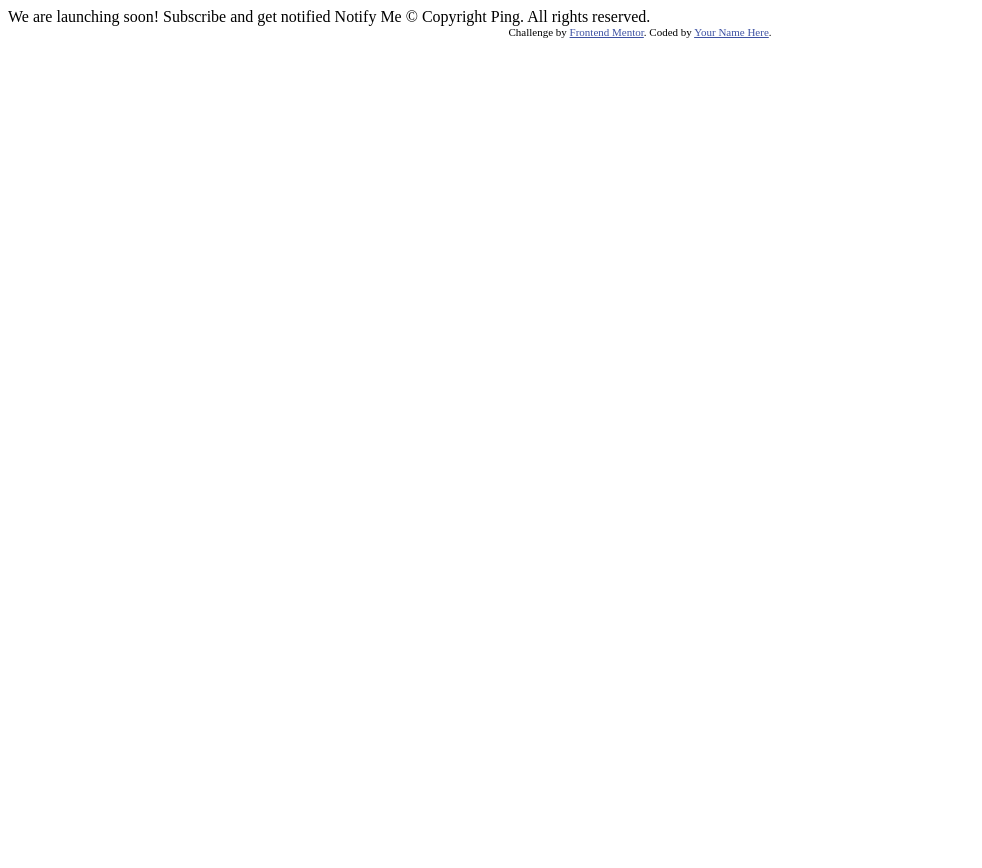
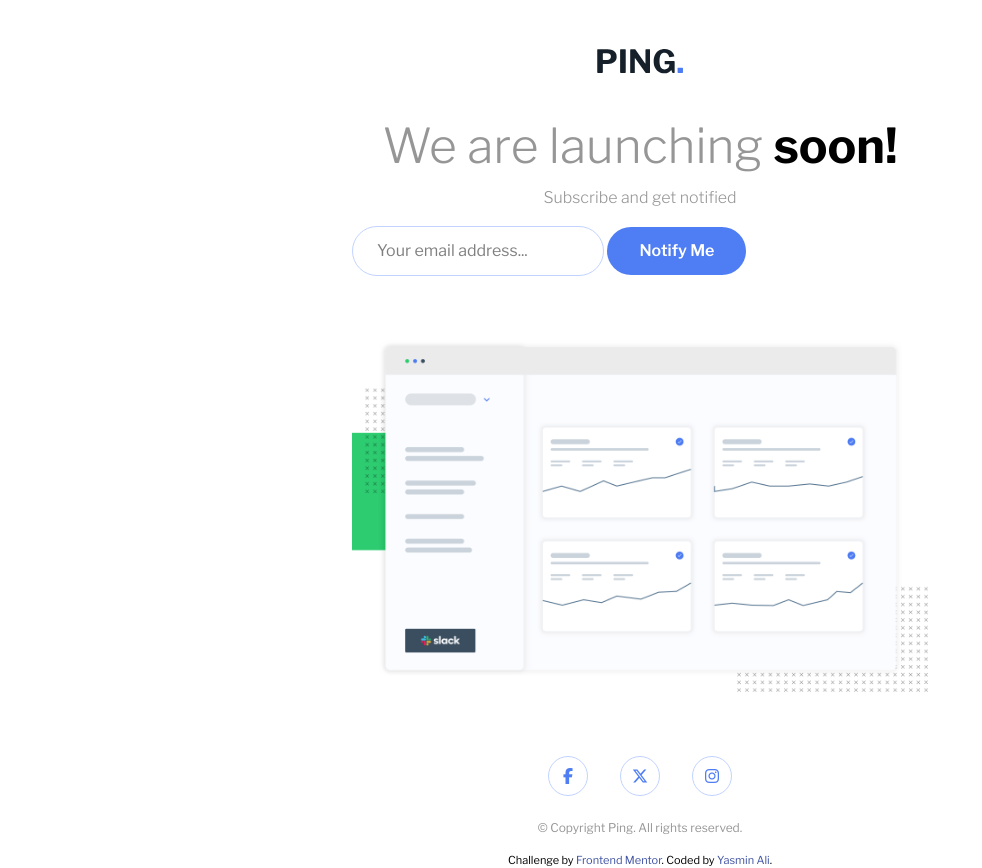
Before and after one commit to jzzmiiinn/ping-coming-soon-page-master, a website: page index.html in a window 1280 px wide. Shown: the whole page, without its empty margins (0-982 px from the left). Before the commit the page ends 800 px from the top, so only its background shows below. Drawn offline with nearby package versions, Linux system fonts and the light colour scheme.

Commit message:
Configure TailwindCSS for production

```diff
--- a/index.html
+++ b/index.html
@@ -1,32 +1,102 @@
-<!DOCTYPE html>
+<!doctype html>
 <html lang="en">
   <head>
-  <meta charset="UTF-8">
-  <meta name="viewport" content="width=device-width, initial-scale=1.0"> <!-- displays site properly based on user's device -->
-
-  <link rel="icon" type="image/png" sizes="32x32" href="./images/favicon-32x32.png">
+    <meta charset="UTF-8" />
+    <meta name="viewport" content="width=device-width, initial-scale=1.0" />
+    <link rel="preconnect" href="https://fonts.googleapis.com" />
+    <link rel="preconnect" href="https://fonts.gstatic.com" crossorigin />
+    <link
+      href="https://fonts.googleapis.com/css2?family=Libre+Franklin:wght@100..900&display=swap"
+      rel="stylesheet"
+    />
+    <link
+      rel="icon"
+      type="image/png"
+      sizes="32x32"
+      href="./images/favicon-32x32.png"
+    />
 
     <title>Frontend Mentor | Ping coming soon page</title>
-
-  <!-- Feel free to remove these styles or customise in your own stylesheet 👍 -->
+    <link rel="stylesheet" href="./output.css" />
+    <link
+      rel="stylesheet"
+      href="https://cdnjs.cloudflare.com/ajax/libs/font-awesome/6.7.2/css/all.min.css"
+    />
     <style>
-    .attribution { font-size: 0.6875rem; text-align: center; }
-    .attribution a { color: hsl(228, 45%, 44%); }
+      .attribution {
+        font-size: 0.6875rem;
+        text-align: center;
+      }
+      .attribution a {
+        color: hsl(228, 45%, 44%);
+      }
     </style>
   </head>
-<body>
-
-  We are launching soon!
-
+  <body class="font-libre">
+    <div class="flex flex-col items-center justify-center py-4 px-10">
+      <img class="m-8" src="images/logo.svg" alt="Logo" />
+      <p class="text-[hsl(0,0%,59%)] text-5xl mt-4 font-light">
+        We are launching <span class="text-black font-bold">soon!</span>
+      </p>
+      <p class="text-[hsl(0,0%,59%)] m-4 text-base font-light">
         Subscribe and get notified
-
+      </p>
+      <div
+        class="text-base flex flex-col mb-6 md:flex-row gap-4 w-full max-w-xl"
+      >
+        <form>
+          <input
+            type="email"
+            id="emailForm"
+            placeholder="Your email address..."
+            class="flex-1 border border-[hsl(223,100%,88%)] rounded-full px-6 py-3 outline-none"
+          />
+          <button
+            class="bg-[hsl(223,87%,63%)] text-white rounded-full px-8 py-3 font-semibold hover:opacity-90 transition"
+          >
             Notify Me
-
+          </button>
+        </form>
+      </div>
+      <p id="error"></p>
+      <img
+        class="w-full max-w-xl my-10"
+        src="images/illustration-dashboard.png"
+        alt="illustration dashboard"
+      />
+      <div class="flex gap-8 text-base text-[hsl(223,87%,63%)] m-6">
+        <a
+          href="https://facebook.com"
+          target="_blank"
+          class="w-10 h-10 flex items-center justify-center rounded-full border border-[hsl(223,100%,88%)] text-[hsl(223,87%,63%)] hover:bg-[hsl(223,87%,63%)] hover:text-white transition"
+        >
+          <i class="fa-brands fa-facebook-f"></i>
+        </a>
+        <a
+          href="https://x.com"
+          target="_blank"
+          class="w-10 h-10 flex items-center justify-center rounded-full border border-[hsl(223,100%,88%)] text-[hsl(223,87%,63%)] hover:bg-[hsl(223,87%,63%)] hover:text-white transition"
+        >
+          <i class="fa-brands fa-x-twitter"></i>
+        </a>
+        <a
+          href="https://instagram.com"
+          target="_blank"
+          class="w-10 h-10 flex items-center justify-center rounded-full border border-[hsl(223,100%,88%)] text-[hsl(223,87%,63%)] hover:bg-[hsl(223,87%,63%)] hover:text-white transition"
+        >
+          <i class="fa-brands fa-instagram"></i>
+        </a>
+      </div>
+      <footer class="text-[hsl(0,0%,59%)] text-xs">
         &copy; Copyright Ping. All rights reserved.
+      </footer>
+    </div>
 
     <footer class="attribution">
-      Challenge by <a href="https://www.frontendmentor.io?ref=challenge">Frontend Mentor</a>.
-      Coded by <a href="#">Your Name Here</a>.
+      Challenge by
+      <a href="https://www.frontendmentor.io?ref=challenge">Frontend Mentor</a>.
+      Coded by <a href="#">Yasmin Ali</a>.
     </footer>
+    <script src="script.js"></script>
   </body>
 </html>
--- /dev/null
+++ b/input.css
@@ -0,0 +1,5 @@
+@import "tailwindcss";
+
+@theme {
+  --font-libre: "Libre Franklin", sans-serif;
+}
--- /dev/null
+++ b/script.js
@@ -0,0 +1,19 @@
+const form = document.getElementById("emailForm");
+const input = document.getElementById("emailInput");
+const error = document.getElementById("error");
+
+const emailPattern = /^[^\s@]+@[^\s@]+\.[^\s@]+$/;
+
+form.addEventListener("submit", (e) => {
+  e.preventDefault();
+
+  if (input.value === "" || !emailPattern.test(input.value)) {
+    error.textContent = "Please provide a valid email address";
+    error.className = "text-red-500 text-sm mt-2";
+    input.classList.add("border-red-500");
+  } else {
+    error.textContent = "Success!";
+    error.className = "text-green-500 text-sm mt-2";
+    input.classList.remove("border-red-500");
+  }
+});
```
Also changed, not shown: package.json (added, +49 -0 lines), output.css (added), 1 other file. Lines whose indentation alone changed are shown as unchanged.
